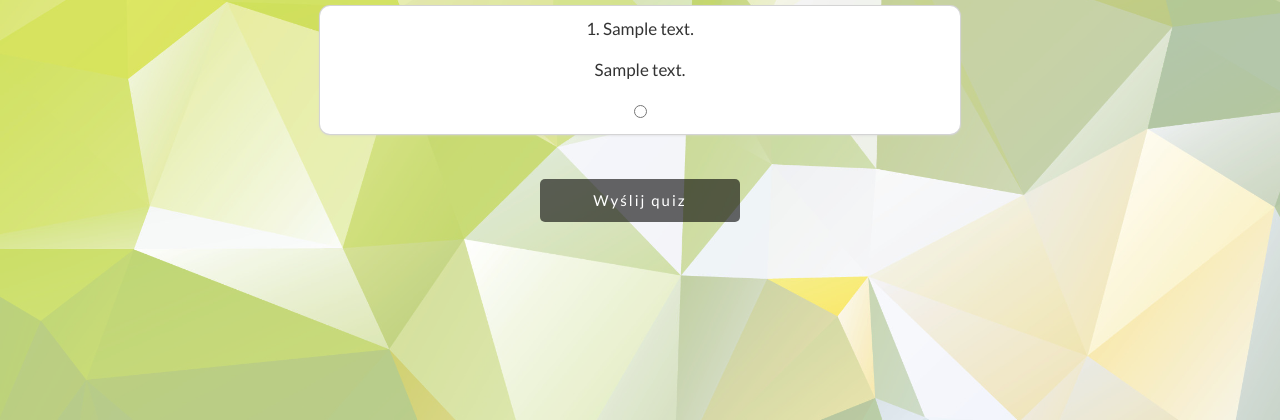
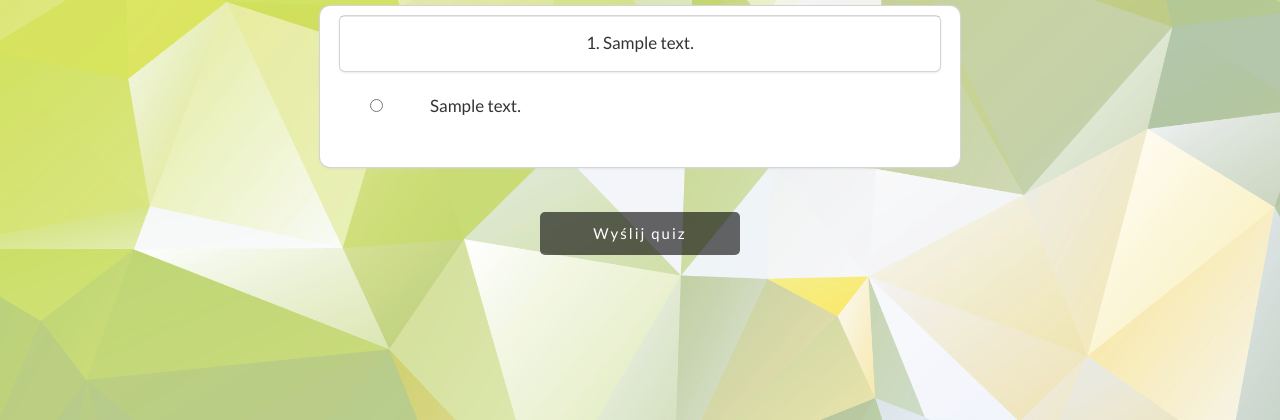
Before and after one commit to jpisarek/WebService, a Django app: template app/templates/candidate/candidate_quiz_start.html in a window 1280 px wide. Shown: the part 198-618 px from the top of the page. Run offline with Django 3.2, Linux system fonts and the light colour scheme; the template is opened without the code that fills it: most values are stand-ins (such as "Sample title", 1, 10 or a date in 2020); some libraries are stand-ins or nearby versions.

Commit message:
Update CSS files

```diff
--- a/app/forms.py
+++ b/app/forms.py
@@ -79,6 +79,9 @@ class JobPostingAddForm(ModelForm):
             'job_position': 'Pozycja',
             'description': 'Opis stanowiska'
         }
+        widgets = {
+            'description': Textarea(attrs={'cols': 80, 'rows': 8}),
+        }
 
     def save(self, for_organization):
         self.instance.organization_id = for_organization
--- a/app/static/candidate.css
+++ b/app/static/candidate.css
@@ -104,3 +104,45 @@ button[type=submit]:hover
 	float: left;
 	margin-right: 5px;;
 }
+
+#form2 > p > textarea[name=description]
+{
+	width: 600px;
+	height: 150px;
+	background-color: #efefef;
+	color: #404040;
+	border: 2px solid #dddddd;
+	border-radius: 5px;
+	font-size: 16px;
+	padding: 4px;
+	box-sizing: border-box;
+	outline: none;
+	margin-top: 10px;
+	text-align: justify;
+}
+
+#form1 > .oldquestions > .answers > .container2 > .right > textarea
+{
+	width: 100%;
+	box-shadow: none;
+	overflow: auto;
+	outline: none;
+	resize: none
+}
+
+#form1 > .oldquestions > .answers > .container2 > .left > input
+{
+	margin-top: 13px;
+}
+
+.container2 {
+	display: flex;
+  }
+
+  .left {
+	flex: 0 0 15%;
+  }
+
+  .right {
+	flex: 1;
+  }
--- a/app/templates/candidate/basic.html
+++ b/app/templates/candidate/basic.html
@@ -3,6 +3,7 @@
 <html>
     <head>
         <meta charset="utf-8">
+        <title>reQuizyt</title>
         <link rel="stylesheet" type="text/css" href="{% static 'style.css' %}">
         <link rel="stylesheet" type="text/css" href="{% static 'candidate.css' %}">
         <link href="https://fonts.googleapis.com/css?family=Lato:400,900&amp;subset=latin-ext" rel="stylesheet">
--- a/app/templates/candidate/candidate_quiz_start.html
+++ b/app/templates/candidate/candidate_quiz_start.html
@@ -13,11 +13,24 @@
 
             <div class="oldquestions">
                 {% for question in questions %}
-                <p style="color: rgba(0,0,0,.8);">{{ forloop.counter }}. {{ question.content }}</p>
-                <div>
+                <div class="ui cards">
+                    <div class="card">
+                        <div class="content" style="margin-bottom: -13px;">
+                            <p style="color: rgba(0,0,0,.8);">{{ forloop.counter }}. {{ question.content }}</p>
+                        </div>
+                    </div>
+                </div>
+                <div class="answers">
                     {% for answer in question.answers %}
-                    <p style="color: rgba(0,0,0,.8);">{{ answer.content }}</p>
-                    <input type="radio" name="{{ question.id }}" value="{{ answer.id }}">
+
+                    <section class="container2">
+                        <div class="left">
+                            <input type="radio" name="{{ question.id }}" value="{{ answer.id }}">
+                        </div>
+                        <div class="right">
+                            <textarea readonly style="color: rgba(0,0,0,.8);">{{ answer.content }}</textarea>
+                        </div>
+                    </section>
                     {% endfor %}
                 </div>
                 {% endfor %}
@@ -31,4 +44,14 @@
         <button type="submit" value="Submit" form="form1" id="submitquizButton">Wyślij quiz</button>
     </div>
 
+    <script type="text/javascript">
+        $(document).ready(function () {
+            $(function () {
+                $("textarea").each(function () {
+                    this.style.height = (this.scrollHeight + 10) + 'px';
+                });
+            });
+        });
+    </script>
+
 {% endblock %}
--- a/app/templates/home.html
+++ b/app/templates/home.html
@@ -3,7 +3,7 @@
 <html>
     <head>
         <meta charset="utf-8">
-        <title>Rekrutacja</title>
+        <title>reQuizyt</title>
         <link rel="stylesheet" type="text/css" href="{% static 'style.css' %}">
         <link href="https://fonts.googleapis.com/css?family=Lato:400,900&amp;subset=latin-ext" rel="stylesheet">
     </head>
--- a/app/templates/recruiter/basic.html
+++ b/app/templates/recruiter/basic.html
@@ -3,6 +3,7 @@
 <html>
     <head>
         <meta charset="utf-8">
+        <title>reQuizyt</title>
         <link rel="stylesheet" type="text/css" href="{% static 'style.css' %}">
         <link rel="stylesheet" type="text/css" href="{% static 'recruiter.css' %}">
         <link rel="stylesheet" href="https://stackpath.bootstrapcdn.com/bootstrap/4.3.1/css/bootstrap.min.css" integrity="sha384-ggOyR0iXCbMQv3Xipma34MD+dH/1fQ784/j6cY/iJTQUOhcWr7x9JvoRxT2MZw1T" crossorigin="anonymous">
--- a/app/templates/recruiter/recruiter_application_edit.html
+++ b/app/templates/recruiter/recruiter_application_edit.html
@@ -46,9 +46,9 @@
                             </p>
                             <div class="candidate_answer">
                                 {% if result.is_correct == 1 %}
-                                <p class="x" style="color: rgba(68, 206, 55, 0.8);">{{ result.answer_content }}</p>
+                                <textarea style="color: rgba(68, 206, 55, 0.8);">{{ result.answer_content }}</textarea>
                                 {% else %}
-                                <p class="x" style="color: rgba(187, 23, 23, 0.8);">{{ result.answer_content }}</p>
+                                <textarea style="color: rgba(187, 23, 23, 0.8);">{{ result.answer_content }}</textarea>
                                 {% endif %}
                             </div>
                         </div>
--- a/app/templates/register.html
+++ b/app/templates/register.html
@@ -3,7 +3,7 @@
 <html>
     <head>
         <meta charset="utf-8">
-        <title>Rekrutacja</title>
+        <title>reQuizyt</title>
         <link rel="stylesheet" type="text/css" href="{% static 'style.css' %}">
         <link href="https://fonts.googleapis.com/css?family=Lato:400,900&amp;subset=latin-ext" rel="stylesheet">
     </head>
--- a/app/templates/registration/login.html
+++ b/app/templates/registration/login.html
@@ -3,7 +3,7 @@
 <html>
     <head>
         <meta charset="utf-8">
-        <title>Rekrutacja</title>
+        <title>reQuizyt</title>
         <link rel="stylesheet" type="text/css" href="{% static 'style.css' %}">
         <link href="https://fonts.googleapis.com/css?family=Lato:400,900&amp;subset=latin-ext" rel="stylesheet">
     </head>
```
Also changed, not shown: app/static/recruiter.css (+6 -1 lines).
